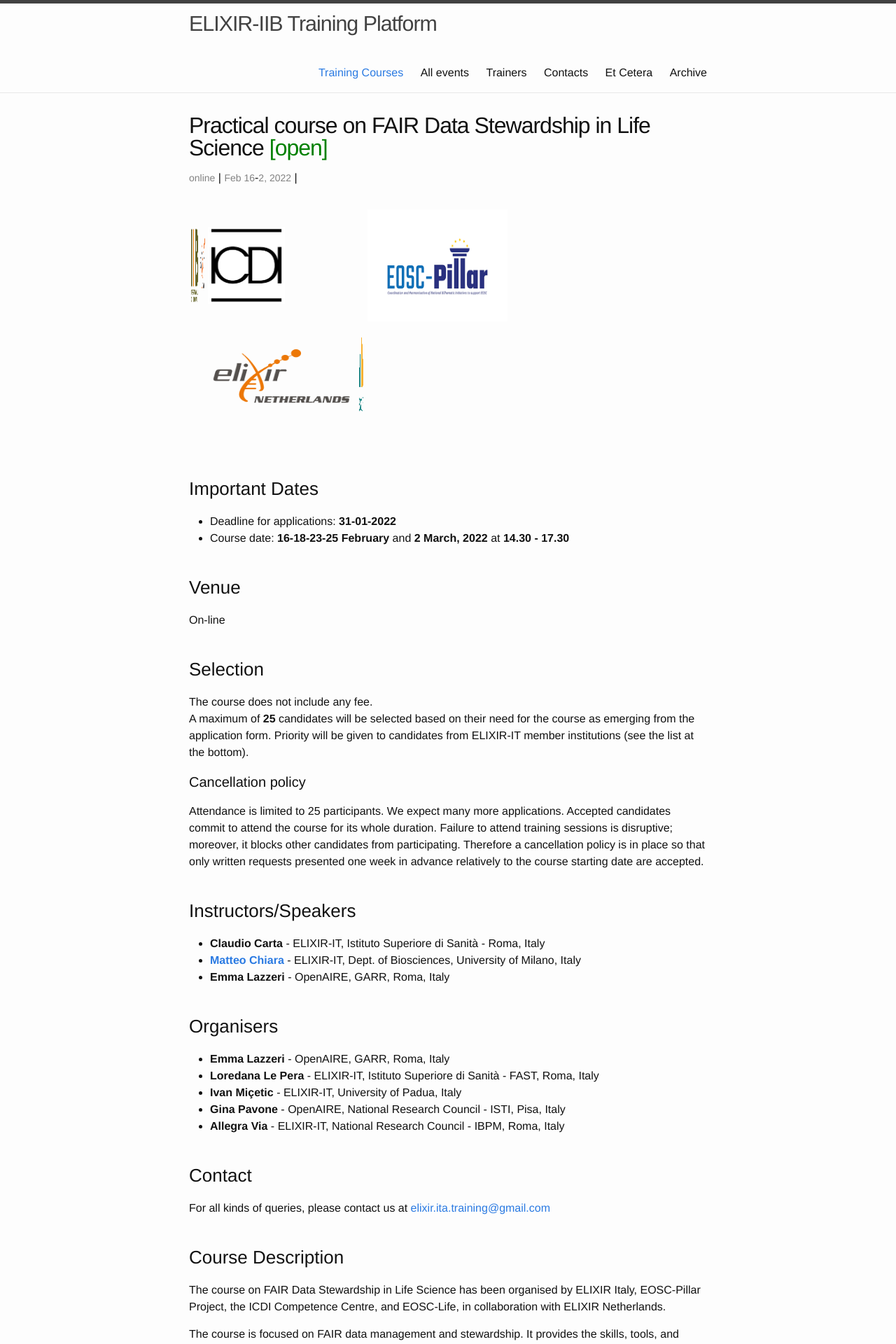
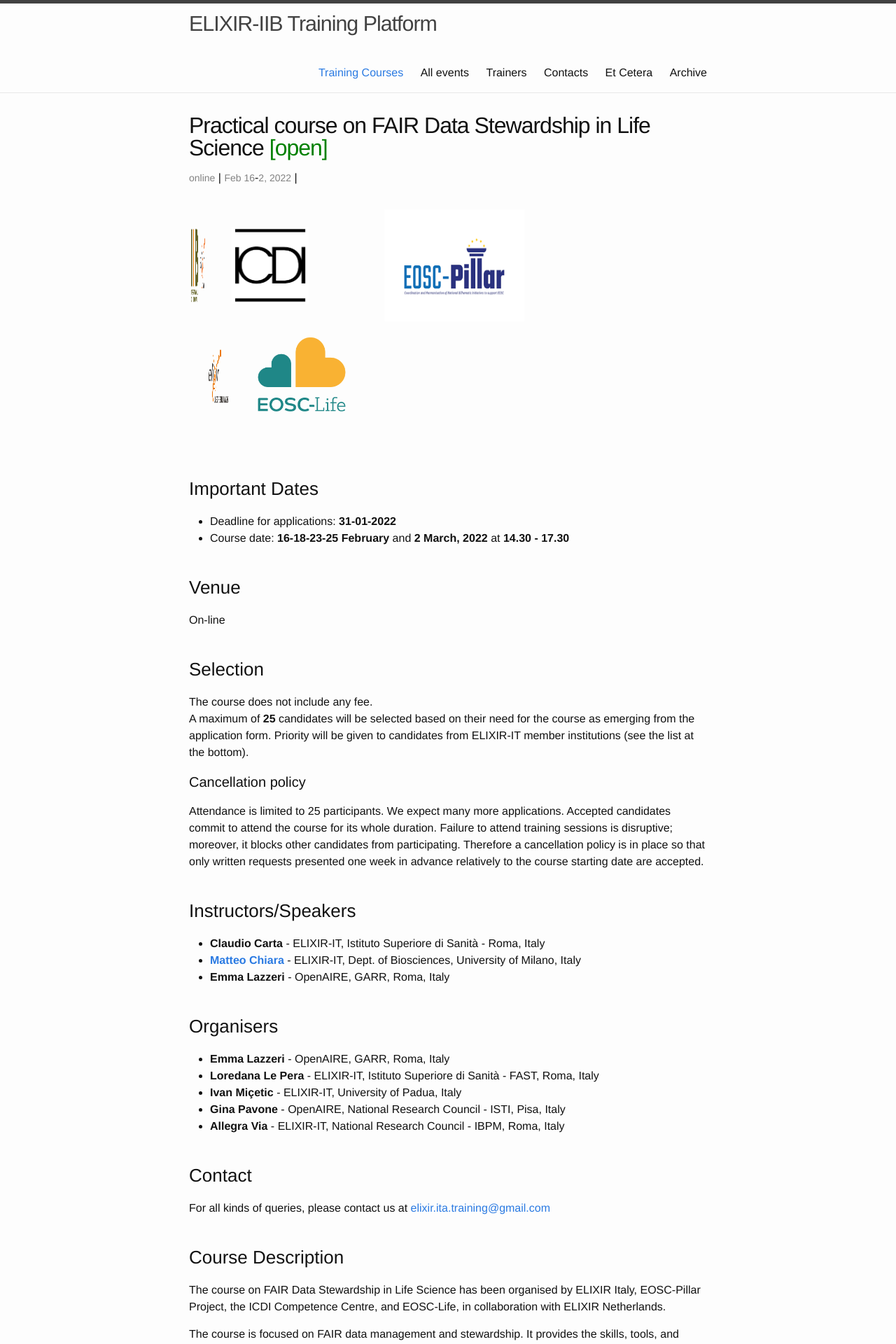
Before and after one commit to ELIXIR-IIB-training/website, a Jekyll site: the page built from _posts/2022-02-16-FAIR_Data_Stewardship-online.md, in a window 1280 px wide. Shown: the top 1920 px of the page at 70% size. Built offline with Jekyll 4.4.1, drawn with Linux system fonts in a browser that asks for light colours.

Commit message:
Formatting Logos

```diff
--- a/_posts/2022-02-16-FAIR_Data_Stewardship-online.md
+++ b/_posts/2022-02-16-FAIR_Data_Stewardship-online.md
@@ -14,6 +14,7 @@ description: The course on FAIR Data Stewardship in Life Science has been organi
         <tr>
         <td><a href="https://elixir-iib-training.github.io/website/"><img src="../../../img/logo_iib.png" height="110" width="260"></a>
         </td>
+        <td width="30"></td>
         <td><a href=""><img src="../../../img/Logo_ICDI.png" height="110" width="110"></a>
         </td>
         <td width="10"></td>
```
